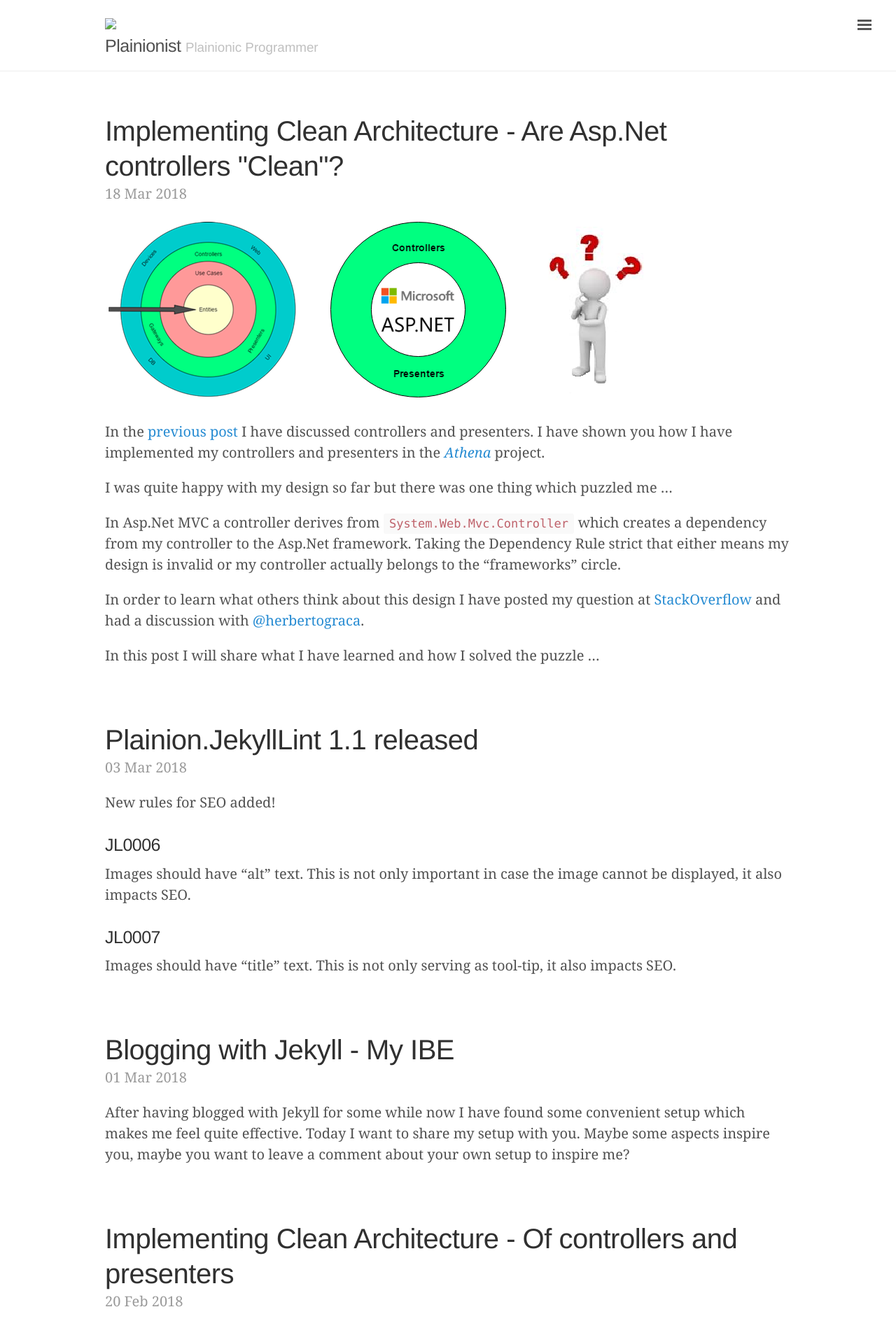
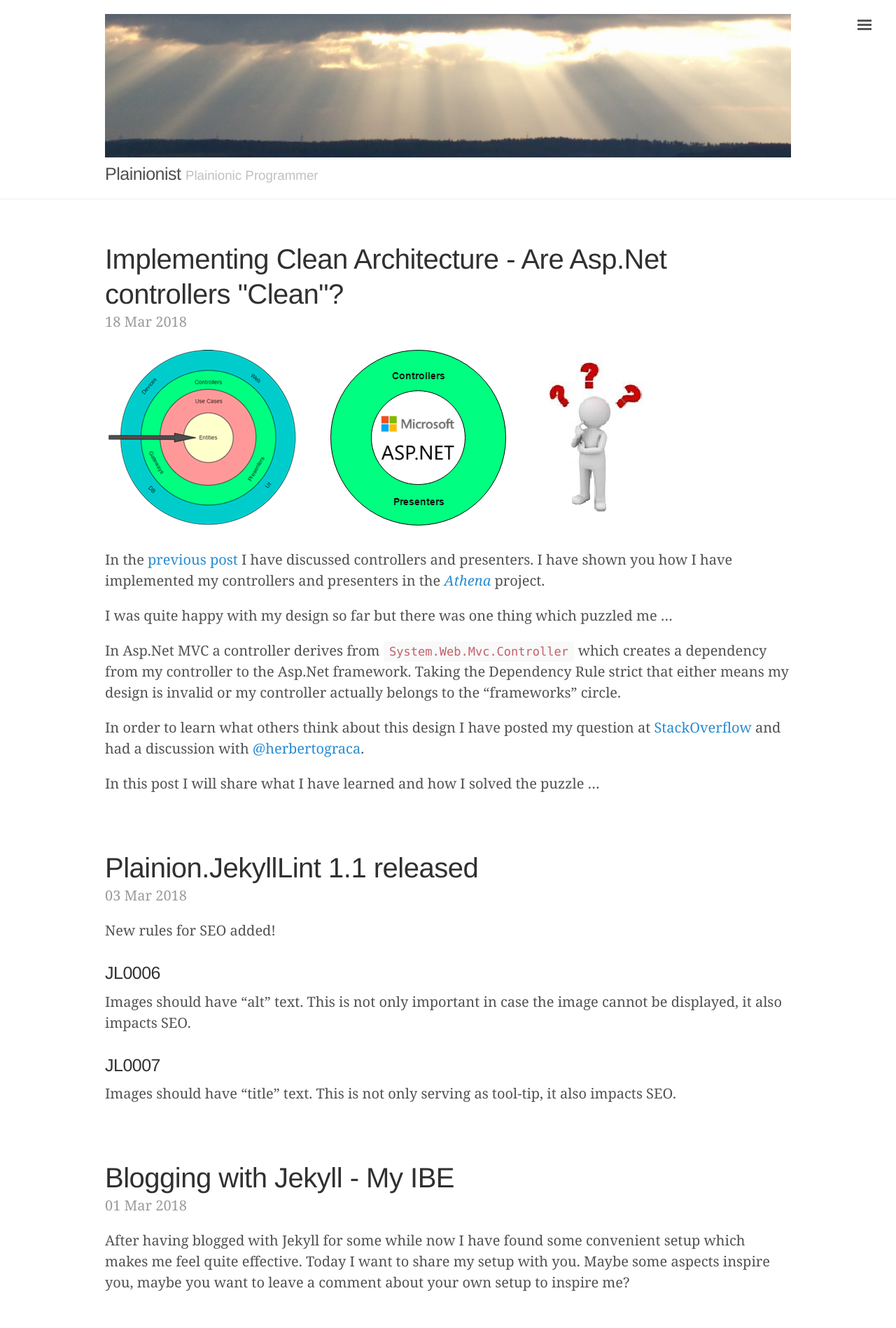
Before and after one commit to plainionist/plainionist.github.io, a Jekyll site: the page built from index.html, in a window 1280 px wide. Shown: the top 1898 px of the page at 70% size. Built offline with Jekyll 4.4.1, drawn with Linux system fonts in a browser that asks for light colours; the list of posts is cut into pages by our own code; comment, search, counter and statistics services are not loaded.

Commit message:
logo added

```diff
--- a/_layouts/default.html
+++ b/_layouts/default.html
@@ -10,7 +10,7 @@
     <div class="wrap">
         <div class="masthead">
             <div class="container">
-                <img src="{{ site.baseurl }}/logo.jpg" class="dynimg" />
+                <img src="{{ site.baseurl }}/images/logo.jpg" class="dynimg" />
                 <h3 class="masthead-title">
                     <a href="{{ site.baseurl }}/" title="Home">{{ site.title }}</a>
                     <small>{{ site.tagline }}</small>
```
